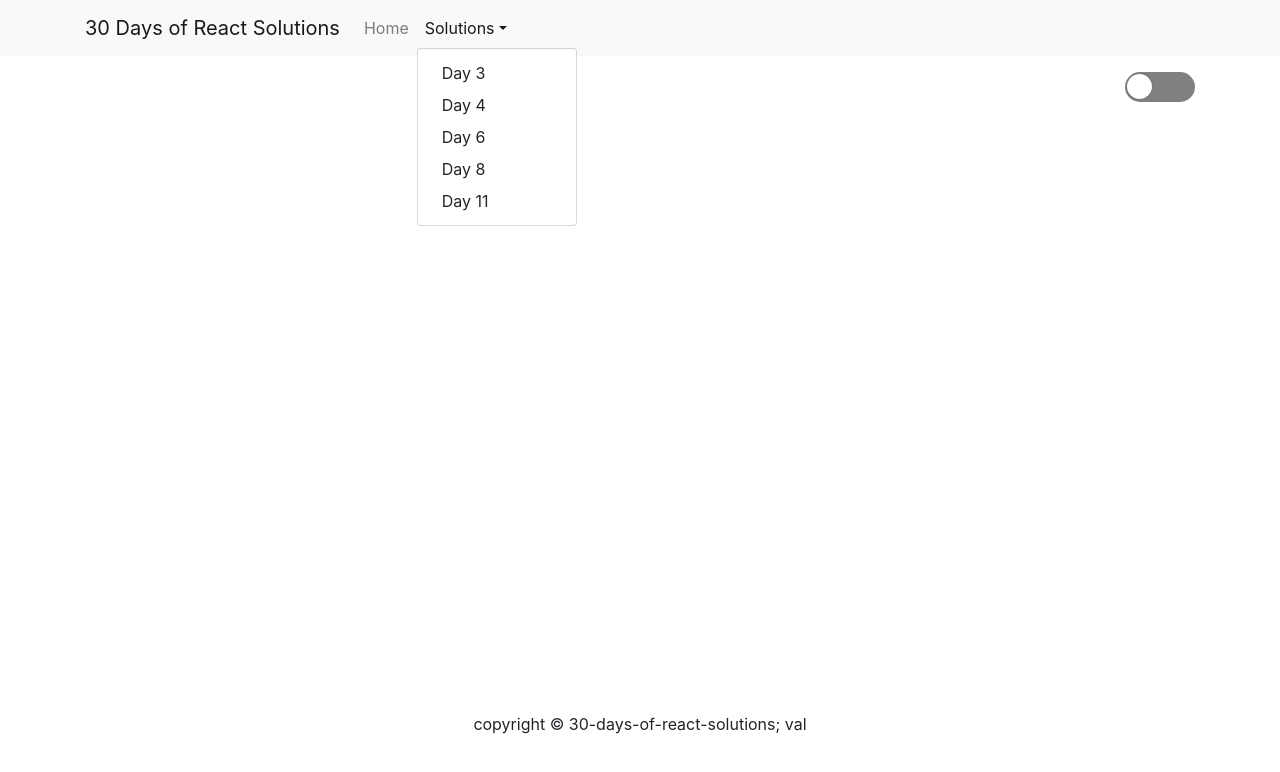
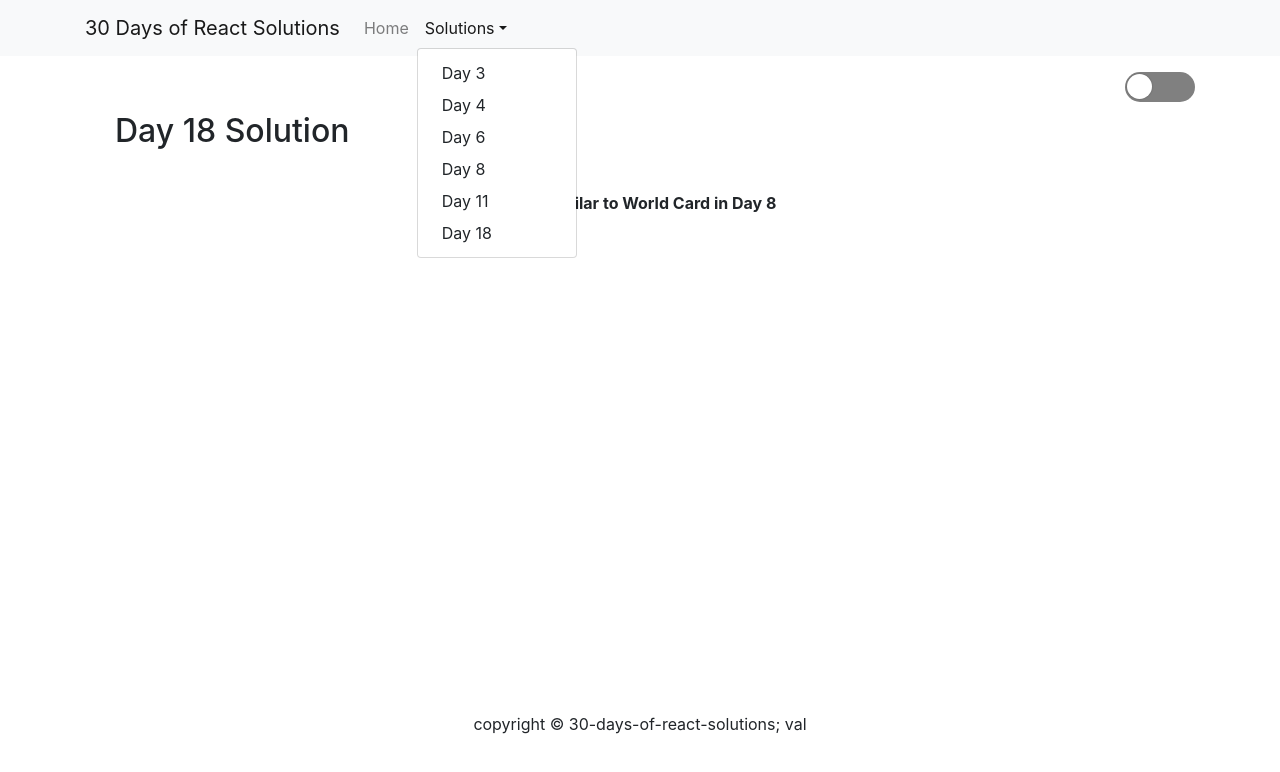
Before and after one commit to valeryfun/30-days-of-react-solutions, a React (Create React App) app: page /day-18-solutions in a window 1280 px wide. Both pictures are taken after a click on the button "Solutions". Shown: the top 772 px of the page. Built offline with nearby package versions, Linux system fonts and the light colour scheme.

Commit message:
[ADD] day 18 screen

```diff
--- a/src/App.js
+++ b/src/App.js
@@ -12,6 +12,7 @@ import Day4 from './screens/day4'
 import Day6 from './screens/day6'
 import Day8 from './screens/Day8'
 import Day11 from './screens/Day11'
+import Day18 from './screens/Day18'
 import Switch from './components/Switch'
 
 library.add(faCheckCircle, faSun, faMoon)
@@ -39,6 +40,7 @@ const App = () => {
 						<Route path='/day-6-solutions' component={Day6} />
 						<Route path='/day-8-solutions' component={Day8} />
 						<Route path='/day-11-solutions' component={Day11} />
+						<Route path='/day-18-solutions' component={Day18} />
 					</Container>
 				</main>
 				<Footer />
--- a/src/components/Header.js
+++ b/src/components/Header.js
@@ -27,6 +27,9 @@ const Header = () => {
 								<NavDropdown.Item href='/day-11-solutions'>
 									Day 11
 								</NavDropdown.Item>
+								<NavDropdown.Item href='/day-18-solutions'>
+									Day 18
+								</NavDropdown.Item>
 							</NavDropdown>
 						</Nav>
 						<Nav className='ml-auto'></Nav>
--- /dev/null
+++ b/src/screens/Day18.js
@@ -0,0 +1,19 @@
+import React from 'react'
+import { Button, Row } from 'react-bootstrap'
+import Day3FormContainer from '../components/Day3FormContainer'
+
+const Day18 = () => {
+	return (
+		<div>
+			<Day3FormContainer>
+				<h2 className='py-3'>Day 18 Solution</h2>
+				<h6 className='day6-exercise'>
+					Fetch API -- Similar to World Card in Day 8
+				</h6>
+				<Row></Row>
+			</Day3FormContainer>
+		</div>
+	)
+}
+
+export default Day18
```
